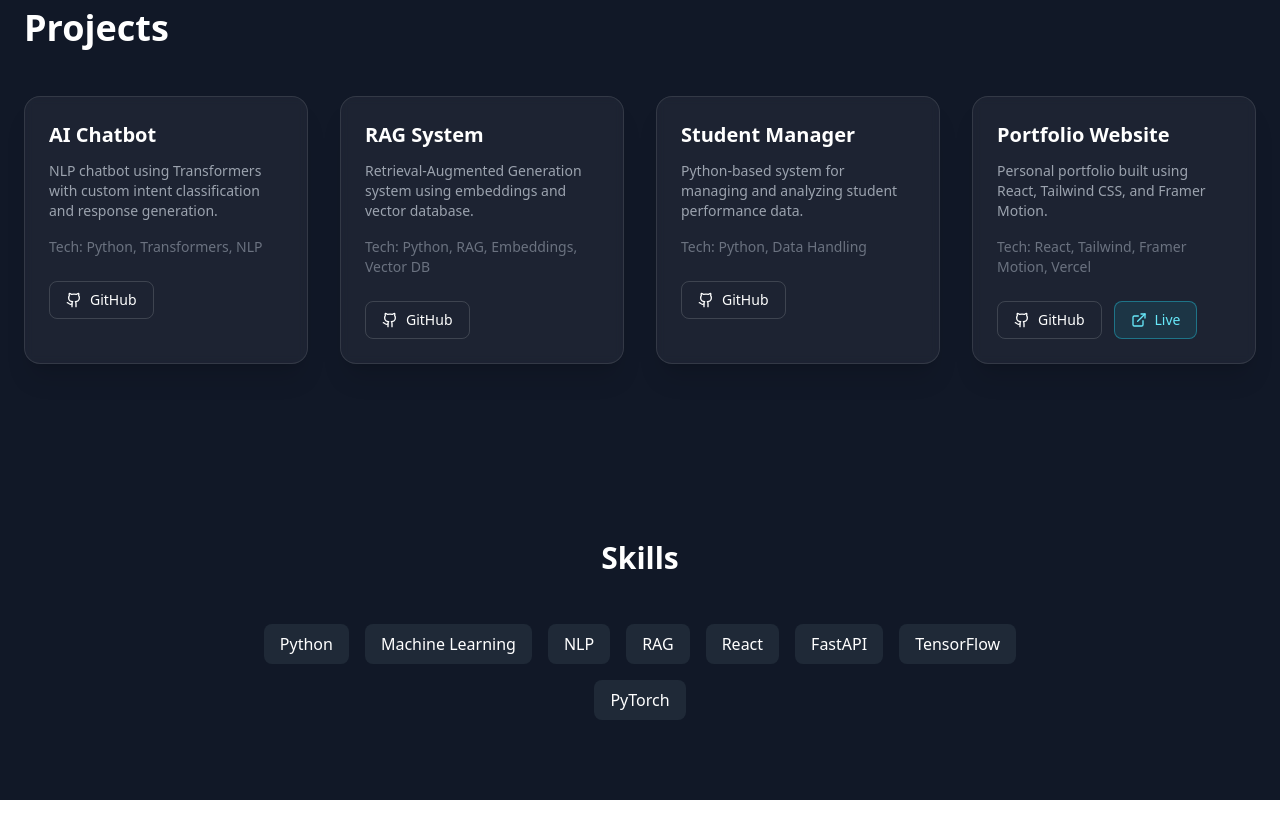
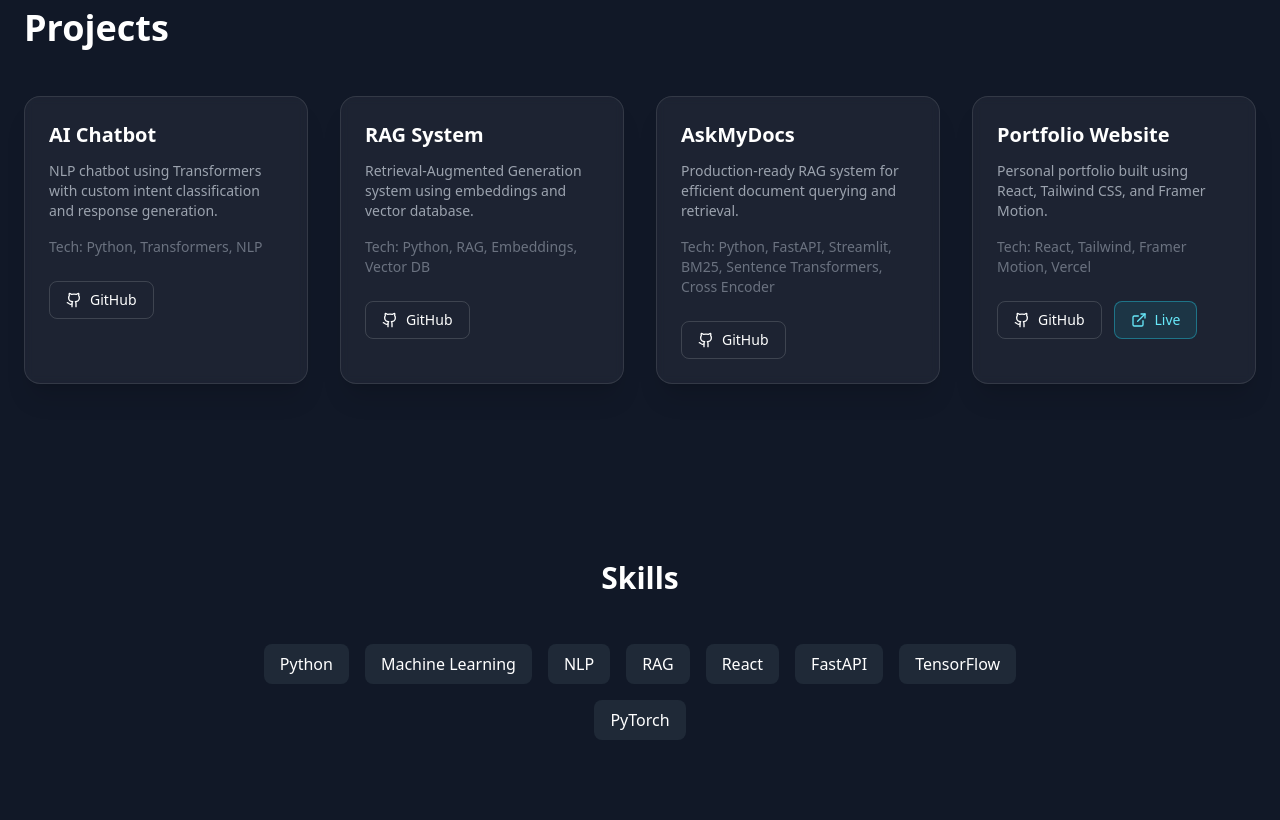
Before and after one commit to Ritesh02s/portfoli-site, a React (Vite) app: page / in a window 1280 px wide. Shown: the part 920-1740 px from the top of the page. Built offline with nearby package versions, Linux system fonts and the light colour scheme.

Commit message:
New project added

```diff
--- a/src/App.jsx
+++ b/src/App.jsx
@@ -195,24 +195,24 @@ function App() {
             </div>
           </motion.div>
 
-          {/* Student Manager */}
+          {/* AskMyDocs – Production RAG System */}
           <motion.div
             whileHover={{ y: -8 }}
             className="group rounded-2xl border border-white/10 bg-white/5 p-6 shadow-xl backdrop-blur-sm"
           >
-            <h3 className="mb-3 text-xl font-semibold">Student Manager</h3>
+            <h3 className="mb-3 text-xl font-semibold">AskMyDocs</h3>
 
             <p className="mb-4 text-sm text-gray-400">
-              Python-based system for managing and analyzing student performance data.
+              Production-ready RAG system for efficient document querying and retrieval.
             </p>
 
             <p className="mb-6 text-sm text-gray-500">
-              Tech: Python, Data Handling
+              Tech: Python, FastAPI, Streamlit, BM25, Sentence Transformers, Cross Encoder
             </p>
 
             <div className="flex gap-3">
               <a
-                href="https://github.com/Ritesh02s/student-manager"
+                href="https://github.com/Ritesh02s/Ask_my_docs"
                 target="_blank"
                 rel="noreferrer"
                 className="flex items-center gap-2 rounded-lg border border-white/15 px-4 py-2 text-sm hover:bg-white hover:text-black transition"
```
